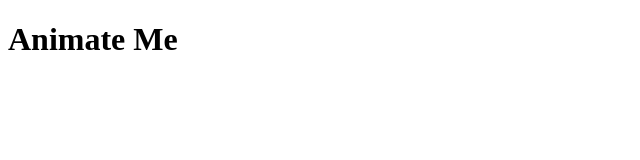
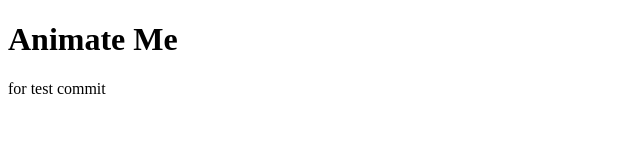
Before and after one commit to t2ylorgang/test, a plain HTML site: page index.html in a window 1280 px wide. Shown: the whole page, without its empty margins (0-640 px from the left). Drawn offline with nearby package versions, Linux system fonts and the light colour scheme.

Commit message:
test commit 2

```diff
--- a/index.html
+++ b/index.html
@@ -9,5 +9,6 @@
 </head>
 <body>
     <h1 class="animate__animated animate__tada">Animate Me</h1>
+    <p>for test commit</p>
 </body>
 </html>
```
